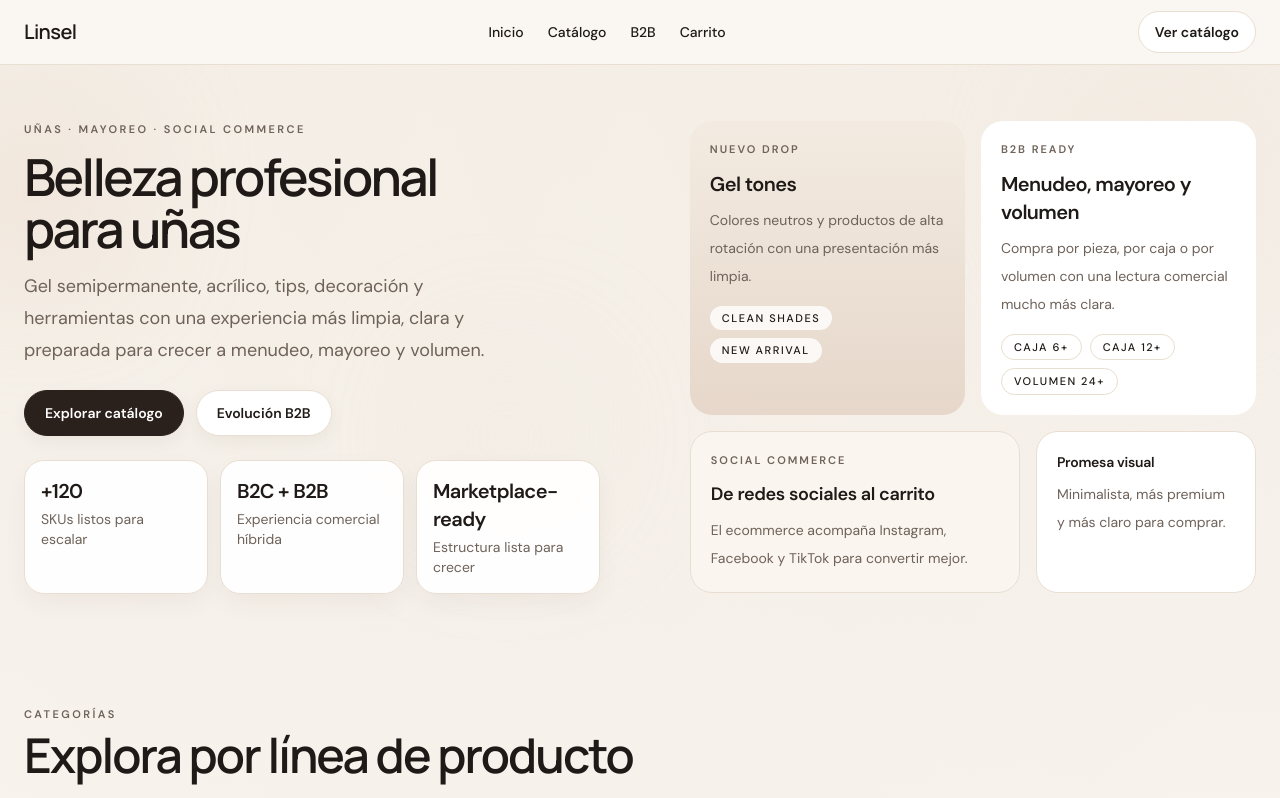
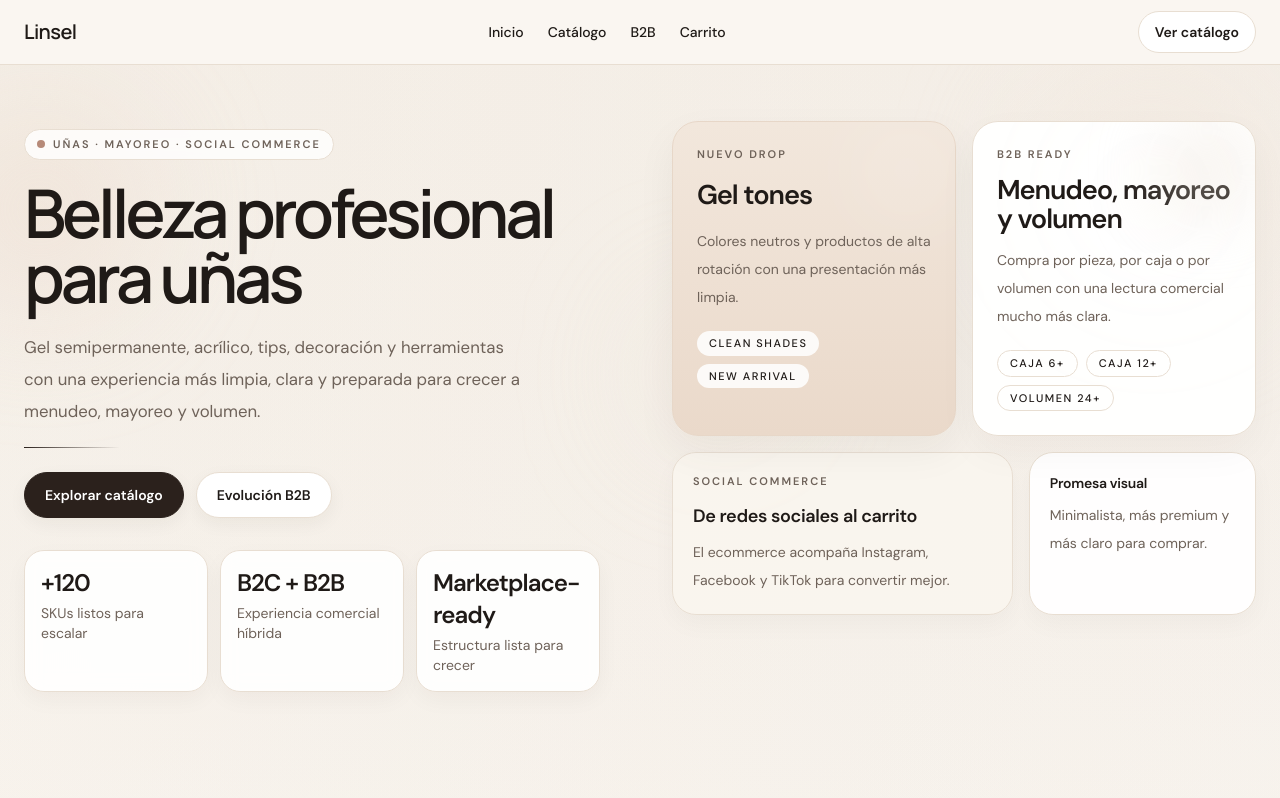
Before and after one commit to roiszs/mvp-belleza-distribuidora, a Next.js app: page / in a window 1280 px wide. Shown: the top 798 px of the page. Built offline with nearby package versions, Linux system fonts and the light colour scheme.

Commit message:
Cambios en estilos

```diff
--- a/src/components/home/Hero.tsx
+++ b/src/components/home/Hero.tsx
@@ -3,29 +3,34 @@ import { Container } from '@/components/layout/Container'
 
 export function Hero() {
 return (
-<section className="relative overflow-hidden section-padding pb-8 md:pb-10">
+<section className="relative overflow-hidden section-padding pb-10 md:pb-12">
 <div className="pointer-events-none absolute inset-0">
-<div className="absolute -left-14 top-10 h-44 w-44 rounded-full bg-[#ead8c8]/45 blur-3xl" />
-<div className="absolute right-0 top-0 h-56 w-56 rounded-full bg-[#f2e7dc]/55 blur-3xl" />
-<div className="absolute left-1/3 top-1/2 h-40 w-40 rounded-full bg-[#efe4d8]/25 blur-3xl" />
+<div className="absolute -left-16 top-10 h-52 w-52 rounded-full bg-[#ead8c8]/40 blur-3xl" />
+<div className="absolute right-0 top-0 h-64 w-64 rounded-full bg-[#f2e7dc]/45 blur-3xl" />
+<div className="absolute left-1/2 top-1/3 h-40 w-40 rounded-full bg-[#efe4d8]/25 blur-3xl" />
 </div>
 
   <Container className="relative">
-    <div className="grid items-start gap-8 lg:grid-cols-[1.05fr_0.95fr] lg:gap-10">
-      <div className="max-w-xl">
-        <p className="mb-3 text-[11px] font-semibold uppercase tracking-[0.22em] text-[var(--color-muted)]">
-          Uñas · mayoreo · social commerce
-        </p>
+    <div className="grid items-start gap-8 lg:grid-cols-[1.02fr_0.98fr] lg:gap-10">
+      <div className="max-w-xl pt-2">
+        <div className="mb-5 inline-flex items-center gap-2 rounded-full border border-[var(--color-line)] bg-white/80 px-3 py-1.5 backdrop-blur-sm">
+          <span className="h-2 w-2 rounded-full bg-[var(--color-accent)]" />
+          <span className="text-[11px] font-semibold uppercase tracking-[0.18em] text-[var(--color-muted)]">
+            Uñas · mayoreo · social commerce
+          </span>
+        </div>
 
-        <h1 className="font-display text-[2rem] font-semibold leading-[1.02] tracking-[-0.05em] text-[var(--color-text)] sm:text-[2.6rem] md:text-[3.2rem]">
+        <h1 className="font-display text-[2.2rem] font-semibold leading-[0.98] tracking-[-0.06em] text-[var(--color-text)] sm:text-[3rem] md:text-[4.2rem]">
           Belleza profesional
           <span className="block">para uñas</span>
         </h1>
 
-        <p className="mt-4 max-w-lg text-base leading-8 text-[var(--color-muted)] md:text-lg">
+        <p className="mt-5 max-w-lg text-[1.05rem] leading-8 text-[var(--color-muted)]">
           Gel semipermanente, acrílico, tips, decoración y herramientas con una experiencia
           más limpia, clara y preparada para crecer a menudeo, mayoreo y volumen.
         </p>
+
+        <div className="mt-5 h-px w-24 bg-[linear-gradient(90deg,var(--color-accent-dark),transparent)]" />
 
         <div className="mt-6 flex flex-wrap gap-3">
           <Button href="/catalogo">Explorar catálogo</Button>
@@ -34,19 +39,19 @@ return (
           </Button>
         </div>
 
-        <div className="mt-6 grid gap-3 sm:grid-cols-3">
-          <div className="surface-card rounded-[18px] p-3 md:rounded-[20px] md:p-4">
-            <p className="text-xl font-semibold tracking-[-0.03em]">+120</p>
+        <div className="mt-8 grid gap-3 sm:grid-cols-3">
+          <div className="rounded-[20px] border border-[var(--color-line)] bg-white/90 p-4 shadow-[0_8px_22px_rgba(43,33,28,0.04)] backdrop-blur-sm">
+            <p className="text-2xl font-semibold tracking-[-0.04em]">+120</p>
             <p className="mt-1 text-sm text-[var(--color-muted)]">SKUs listos para escalar</p>
           </div>
 
-          <div className="surface-card rounded-[18px] p-3 md:rounded-[20px] md:p-4">
-            <p className="text-xl font-semibold tracking-[-0.03em]">B2C + B2B</p>
+          <div className="rounded-[20px] border border-[var(--color-line)] bg-white/90 p-4 shadow-[0_8px_22px_rgba(43,33,28,0.04)] backdrop-blur-sm">
+            <p className="text-2xl font-semibold tracking-[-0.04em]">B2C + B2B</p>
             <p className="mt-1 text-sm text-[var(--color-muted)]">Experiencia comercial híbrida</p>
           </div>
 
-          <div className="surface-card rounded-[18px] p-3 md:rounded-[20px] md:p-4">
-            <p className="text-xl font-semibold tracking-[-0.03em]">Marketplace-ready</p>
+          <div className="rounded-[20px] border border-[var(--color-line)] bg-white/90 p-4 shadow-[0_8px_22px_rgba(43,33,28,0.04)] backdrop-blur-sm">
+            <p className="text-2xl font-semibold tracking-[-0.04em]">Marketplace-ready</p>
             <p className="mt-1 text-sm text-[var(--color-muted)]">Estructura lista para crecer</p>
           </div>
         </div>
@@ -54,35 +59,37 @@ return (
 
       <div className="grid gap-4">
         <div className="grid gap-4 md:grid-cols-2">
-          <div className="rounded-[22px] bg-[linear-gradient(180deg,#f3ebe1_0%,#e6d7ca_100%)] p-5 transition duration-300 hover:-translate-y-1 hover:shadow-[0_16px_32px_rgba(43,33,28,0.06)]">
+          <div className="relative overflow-hidden rounded-[26px] border border-[#e7d7c8] bg-[linear-gradient(180deg,#f2e7dc_0%,#ead9ca_100%)] p-6 shadow-[0_16px_40px_rgba(43,33,28,0.05)]">
+            <div className="pointer-events-none absolute right-0 top-0 h-24 w-24 rounded-full bg-white/20 blur-2xl" />
             <p className="text-[11px] font-semibold uppercase tracking-[0.18em] text-[var(--color-muted)]">
               Nuevo drop
             </p>
-            <h3 className="mt-3 text-xl font-semibold tracking-[-0.03em]">Gel tones</h3>
-            <p className="mt-2 text-sm leading-7 text-[var(--color-muted)]">
+            <h3 className="mt-3 text-[1.7rem] font-semibold tracking-[-0.04em]">Gel tones</h3>
+            <p className="mt-3 text-sm leading-7 text-[var(--color-muted)]">
               Colores neutros y productos de alta rotación con una presentación más limpia.
             </p>
-            <div className="mt-4 flex flex-wrap gap-2">
-              <span className="rounded-full bg-white/80 px-3 py-1 text-[11px] font-medium uppercase tracking-[0.14em]">
+            <div className="mt-5 flex flex-wrap gap-2">
+              <span className="rounded-full bg-white/85 px-3 py-1 text-[11px] font-medium uppercase tracking-[0.14em]">
                 Clean shades
               </span>
-              <span className="rounded-full bg-white/80 px-3 py-1 text-[11px] font-medium uppercase tracking-[0.14em]">
+              <span className="rounded-full bg-white/85 px-3 py-1 text-[11px] font-medium uppercase tracking-[0.14em]">
                 New arrival
               </span>
             </div>
           </div>
 
-          <div className="rounded-[22px] bg-white p-5 transition duration-300 hover:-translate-y-1 hover:shadow-[0_16px_32px_rgba(43,33,28,0.05)]">
+          <div className="relative overflow-hidden rounded-[26px] border border-[var(--color-line)] bg-white/95 p-6 shadow-[0_16px_40px_rgba(43,33,28,0.04)]">
+            <div className="pointer-events-none absolute right-4 top-4 h-16 w-16 rounded-full bg-[var(--color-soft)] blur-2xl" />
             <p className="text-[11px] font-semibold uppercase tracking-[0.18em] text-[var(--color-muted)]">
               B2B ready
             </p>
-            <h3 className="mt-3 text-xl font-semibold tracking-[-0.03em]">
+            <h3 className="mt-3 text-[1.7rem] font-semibold leading-[1.1] tracking-[-0.04em]">
               Menudeo, mayoreo y volumen
             </h3>
-            <p className="mt-2 text-sm leading-7 text-[var(--color-muted)]">
+            <p className="mt-3 text-sm leading-7 text-[var(--color-muted)]">
               Compra por pieza, por caja o por volumen con una lectura comercial mucho más clara.
             </p>
-            <div className="mt-4 flex flex-wrap gap-2">
+            <div className="mt-5 flex flex-wrap gap-2">
               <span className="rounded-full border border-[var(--color-line)] px-3 py-1 text-[11px] font-medium uppercase tracking-[0.14em]">
                 Caja 6+
               </span>
@@ -97,7 +104,7 @@ return (
         </div>
 
         <div className="grid gap-4 md:grid-cols-[1.2fr_0.8fr]">
-          <div className="rounded-[22px] border border-[var(--color-line)] bg-[#faf5ef] p-5 transition duration-300 hover:-translate-y-1">
+          <div className="rounded-[24px] border border-[var(--color-line)] bg-[#faf5ef]/90 p-5 shadow-[0_10px_24px_rgba(43,33,28,0.03)]">
             <p className="text-[11px] font-semibold uppercase tracking-[0.18em] text-[var(--color-muted)]">
               Social commerce
             </p>
@@ -109,7 +116,7 @@ return (
             </p>
           </div>
 
-          <div className="rounded-[22px] border border-[var(--color-line)] bg-white p-5 transition duration-300 hover:-translate-y-1">
+          <div className="rounded-[24px] border border-[var(--color-line)] bg-white/92 p-5 shadow-[0_10px_24px_rgba(43,33,28,0.03)]">
             <p className="text-sm font-semibold tracking-[-0.02em]">Promesa visual</p>
             <p className="mt-2 text-sm leading-7 text-[var(--color-muted)]">
               Minimalista, más premium y más claro para comprar.
```
